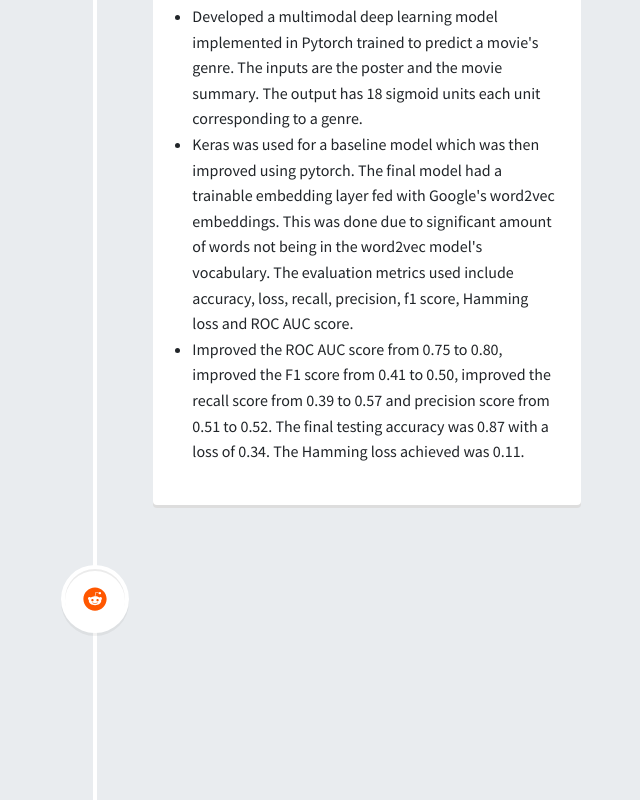
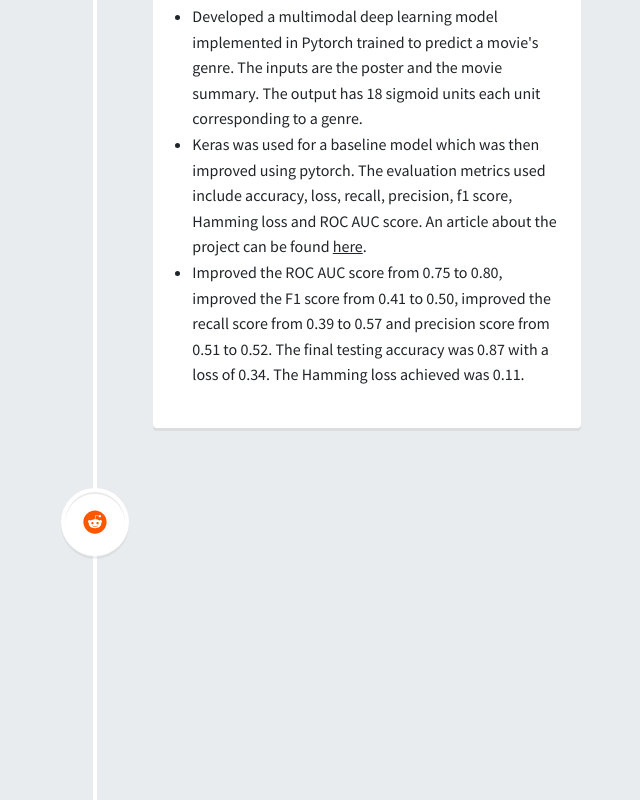
Before and after one commit to dh1105/mywebsite, a React (Create React App) app: page /#/projects in a window 1280 px wide. Shown: the part 1600-2400 px from the top of the page, without its empty margins (545-1185 px from the left). Built offline with nearby package versions, Linux system fonts and the light colour scheme.

Commit message:
Minor modifications to projects and contact

```diff
--- a/src/Contact/ContactComponent.js
+++ b/src/Contact/ContactComponent.js
@@ -31,7 +31,7 @@
                                 <h2 style={{marginTop: '10px', marginBottom: '20px', fontFamily: "Raleway"}}><b>Contact</b></h2>
                                 <hr />
                                 <p style={{ fontFamily: "Source Sans Pro" }}>Feel free to get in touch with me. You can email me at:<br />
-                                <span className="contact"><a style={{color: 'inherit'}} href="mailto:dhruv.verma110597@gmail.com">dhruv.verma110597@gmail.com</a></span></p>
+                                <span className="contact"><a style={{color: 'inherit'}} href="mailto:dhruv.verma110597@gmail.com"><u>dhruv.verma110597@gmail.com</u></a></span></p>
                                 <div className="row" style={{marginTop: '20px'}}>
                                     <div className="col-auto">
                                         <FaGithub size={20} className="contact-icon" onClick={() => this.openUrl("https://github.com/dh1105")} />
--- a/src/Projects/ProjectsComponent.js
+++ b/src/Projects/ProjectsComponent.js
@@ -81,7 +81,11 @@
                                 </Row>
                                 <Row>
                                     <Col style={{ textAlign: "left" }}>
-                                        <h4 style={{ fontFamily: "Raleway", marginTop: "20px" }}><b>Multimodal deep learning to predict movie genres</b></h4>
+                                        <h4 className="vertical-timeline-element-title resume-heading" style={{ fontFamily: "Raleway", marginTop: "20px" }}>
+                                            <a target="_blank" rel="noopener noreferrer" style={{ color: "inherit" }} href="https://github.com/dh1105/Multi-modal-movie-genre-prediction">
+                                                <b>Multimodal deep learning to predict movie genres</b>
+                                            </a>
+                                        </h4>
                                         <p style={{ fontFamily: "Source Sans Pro" }}>
                                             <ul style={{ paddingLeft: "15px" }}>
                                                 <li>
@@ -90,10 +94,10 @@
                                                     units each unit corresponding to a genre.
                                                 </li>
                                                 <li>
-                                                    Keras was used for a baseline model which was then improved using pytorch. The final model had
-                                                    a trainable embedding layer fed with Google's word2vec embeddings. This was done due to significant amount of words
-                                                    not being in the word2vec model's vocabulary. The evaluation metrics used include accuracy, loss,
-                                                    recall, precision, f1 score, Hamming loss and ROC AUC score.
+                                                    Keras was used for a baseline model which was then improved using pytorch.
+                                                    The evaluation metrics used include accuracy, loss,
+                                                    recall, precision, f1 score, Hamming loss and ROC AUC score. An article about the
+                                                    project can be found <span className="course"><a target="_blank" rel="noopener noreferrer" style={{ color: "inherit" }} href="https://towardsdatascience.com/multimodal-deep-learning-to-predict-movie-genres-e6855f814a8a"><u>here</u></a></span>.
                                                 </li>
                                                 <li>
                                                     Improved the ROC AUC score from 0.75 to 0.80, improved the F1 score from 0.41 to 0.50, improved the recall score
@@ -117,21 +121,25 @@
                                 </Row>
                                 <Row>
                                     <Col style={{ textAlign: "left" }}>
-                                        <h4 className="vertical-timeline-element-title" style={{ fontFamily: "Raleway", marginTop: "20px" }}><b>Reddit flair classification</b></h4>
+                                        <h4 className="vertical-timeline-element-title resume-heading" style={{ fontFamily: "Raleway", marginTop: "20px" }}>
+                                            <a target="_blank" rel="noopener noreferrer" style={{ color: "inherit" }} href="https://github.com/dh1105/Reddit-flair-classifier">
+                                                <b>Reddit flair classification</b>
+                                            </a>
+                                        </h4>
                                         <p style={{ fontFamily: "Source Sans Pro" }}>
                                             <ul style={{ paddingLeft: "15px" }}>
                                                 <li>
                                                     Built a reactjs app with a flask backend which classifies
                                                     reddit posts from r/india using logistic regression into 6 flair categories -
                                                     'Coronavirus', 'Science/Technology', 'Policy/Economy', 'Politics', 'Non-Political' and 'AskIndia'.
-                                                    The webapp can be found <span className="course"><a target="_blank" rel="noopener noreferrer" style={{ color: "inherit" }} href="https://dh1105.github.io/Reddit-flair-classifier-frontend/#/home">here.</a></span>
+                                                    The webapp can be found <span className="course"><a target="_blank" rel="noopener noreferrer" style={{ color: "inherit" }} href="https://dh1105.github.io/Reddit-flair-classifier-frontend/#/home"><u>here</u></a></span>.
                                                 </li>
                                                 <li>
                                                     Four models were trained as baseline models using a combination of the 'title' and 'post body' as a feature.
                                                     The Logistic regression model performed the best out of these four with an accuracy of 0.60.
                                                 </li>
                                                 <li>
-                                                    Four LSTM model's were also trained. Each a different word embedding layer - word2vec, GLoVe, Fasttext and a trainable embedding layer.
+                                                    Four LSTM model's were also trained. Each a different word embedding layer - word2vec, GloVe, Fasttext and a trainable embedding layer.
                                                     The word2vec model outperformed the others with a final accuracy of 0.52.
                                                 </li>
                                             </ul>
@@ -187,7 +195,11 @@
                                 </Row>
                                 <Row>
                                     <Col style={{ textAlign: "left" }}>
-                                        <h4 style={{ fontFamily: "Raleway", marginTop: "20px" }}><b>Pink Floyd lyric generator</b></h4>
+                                        <h4 className="vertical-timeline-element-title resume-heading" style={{ fontFamily: "Raleway", marginTop: "20px" }}>
+                                            <a target="_blank" rel="noopener noreferrer" style={{ color: "inherit" }} href="https://github.com/dh1105/Pink-Floyd-lyrics-LSTM">
+                                                <b>Pink Floyd lyric generator</b>
+                                            </a>
+                                        </h4>
                                         <p style={{ fontFamily: "Source Sans Pro" }}>
                                             <ul style={{ paddingLeft: "15px" }}>
                                                 <li>
@@ -220,7 +232,11 @@
                                 </Row>
                                 <Row>
                                     <Col style={{ textAlign: "left" }}>
-                                        <h4 style={{ fontFamily: "Raleway", marginTop: "20px" }}><b>Neural Style Transfer Algorithm</b></h4>
+                                        <h4 className="vertical-timeline-element-title resume-heading" style={{ fontFamily: "Raleway", marginTop: "20px" }}>
+                                            <a target="_blank" rel="noopener noreferrer" style={{ color: "inherit" }} href="https://github.com/dh1105/NSTalgo">
+                                                <b>Neural Style Transfer Algorithm</b>
+                                            </a>
+                                        </h4>
                                         <p style={{ fontFamily: "Source Sans Pro" }}>
                                             <ul style={{ paddingLeft: "15px" }}>
                                                 <li>
@@ -244,7 +260,11 @@
                                 </Row>
                                 <Row>
                                     <Col style={{ textAlign: "left" }}>
-                                        <h4 className="vertical-timeline-element-title" style={{ fontFamily: "Raleway", marginTop: "20px" }}><b>Multithreaded merge-sort</b></h4>
+                                        <h4 className="vertical-timeline-element-title resume-heading" style={{ fontFamily: "Raleway", marginTop: "20px" }}>
+                                            <a target="_blank" rel="noopener noreferrer" style={{ color: "inherit" }} href="https://github.com/dh1105/Mergesort-multithreading">
+                                                <b>Multithreaded merge-sort</b>
+                                            </a>
+                                        </h4>
                                         <p style={{ fontFamily: "Source Sans Pro" }}>
                                             <ul style={{ paddingLeft: "15px" }}>
                                                 <li>
@@ -270,7 +290,11 @@
                                 </Row>
                                 <Row>
                                     <Col style={{ textAlign: "left" }}>
-                                        <h4 className="vertical-timeline-element-title" style={{ fontFamily: "Raleway", marginTop: "10px" }}><b>ChatApp</b></h4>
+                                        <h4 className="vertical-timeline-element-title resume-heading" style={{ fontFamily: "Raleway", marginTop: "10px" }}>
+                                            <a target="_blank" rel="noopener noreferrer" style={{ color: "inherit" }} href="https://github.com/dh1105/ChatApp">
+                                                <b>ChatApp</b>
+                                            </a>
+                                        </h4>
                                         <p style={{ fontFamily: "Source Sans Pro" }}>
                                             <ul style={{ paddingLeft: "15px" }}>
                                                 <li>
```
